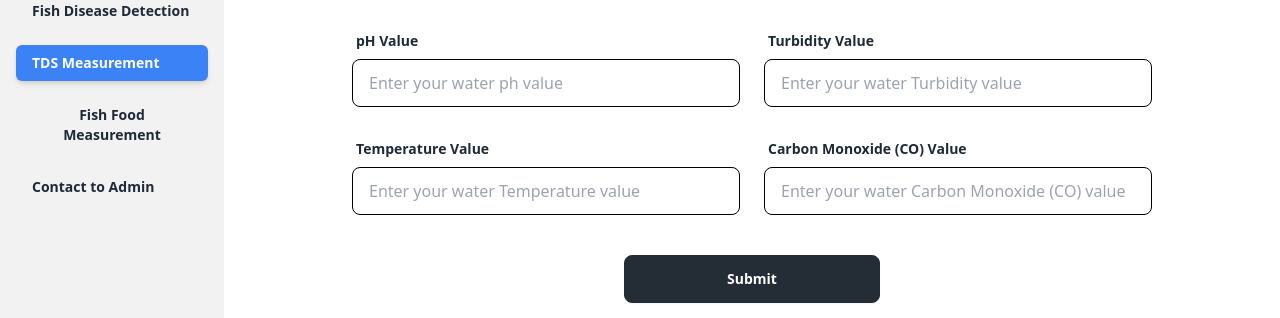
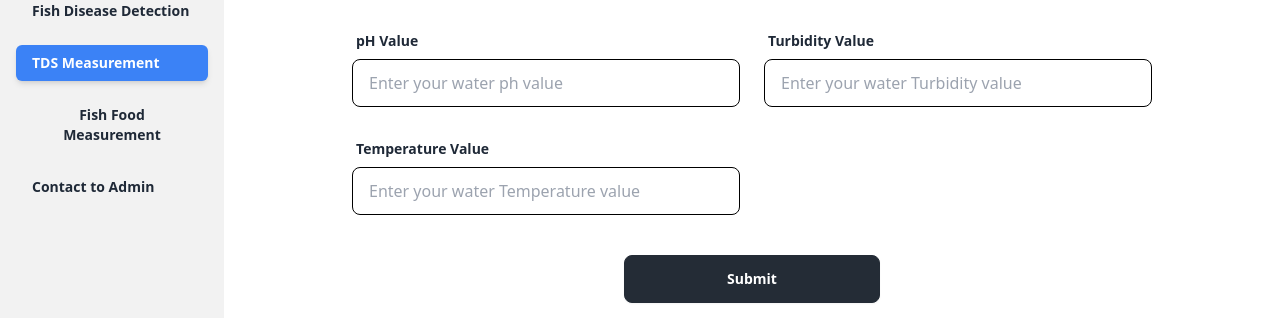
Before and after one commit to MoumitaRashidBushra/iot-dashboard, a plain HTML site: page TDSMeasurement.html in a window 1280 px wide. Shown: the part 107-425 px from the top of the page. Drawn offline with nearby package versions, Linux system fonts and the light colour scheme.

Commit message:
Frontend fixed

```diff
--- a/TDSMeasurement.html
+++ b/TDSMeasurement.html
@@ -100,20 +100,6 @@
               <input
                 type="number"
                 placeholder="Enter your water Temperature value"
-                class="input input-bordered border-black w-full"
-              />
-            </label>
-          </div>
-          <div>
-            <label class="form-control w-full">
-              <div class="label">
-                <span class="label-text font-bold">
-                  Carbon Monoxide (CO) Value</span
-                >
-              </div>
-              <input
-                type="number"
-                placeholder="Enter your water Carbon Monoxide (CO) value"
                 class="input input-bordered border-black w-full"
               />
             </label>
```
